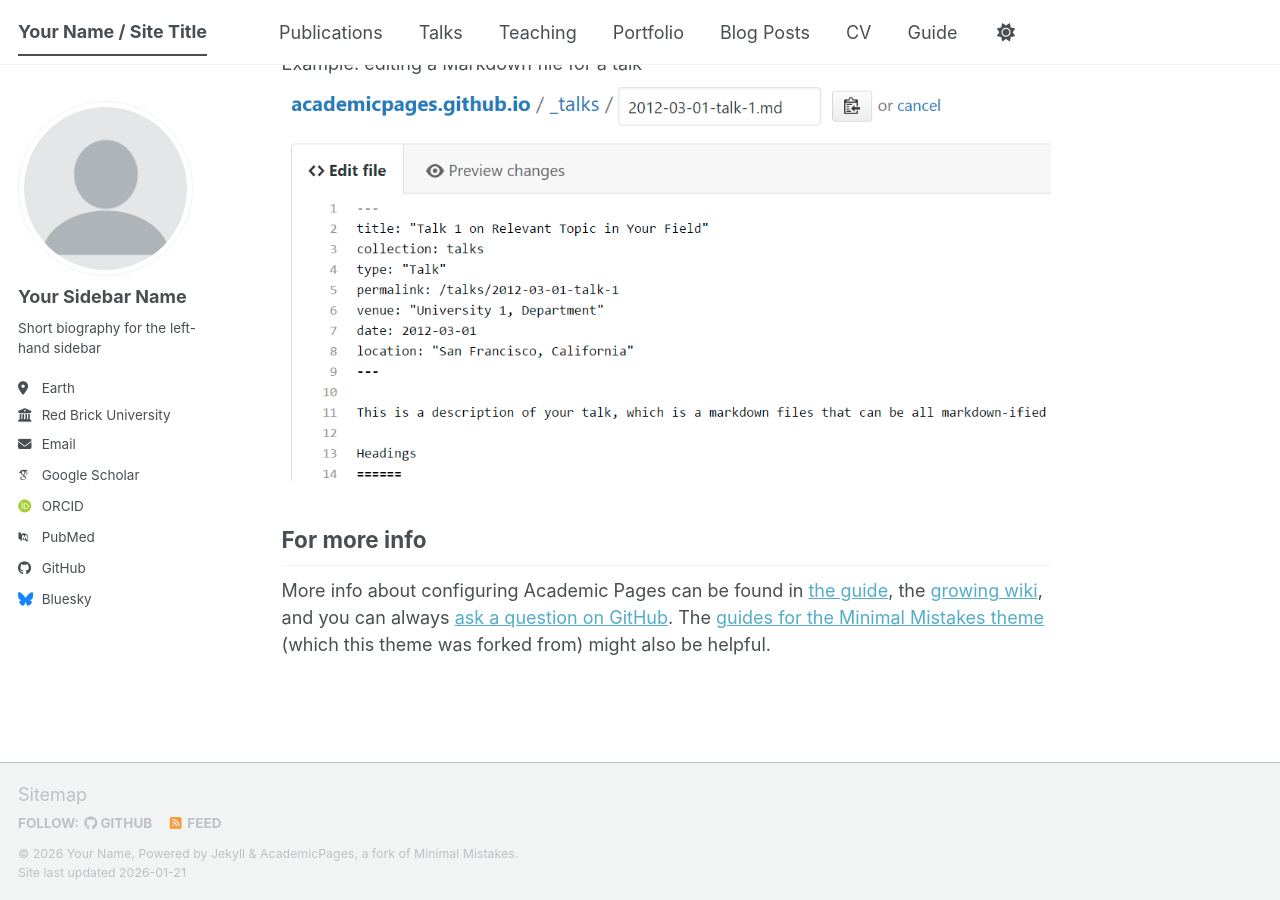
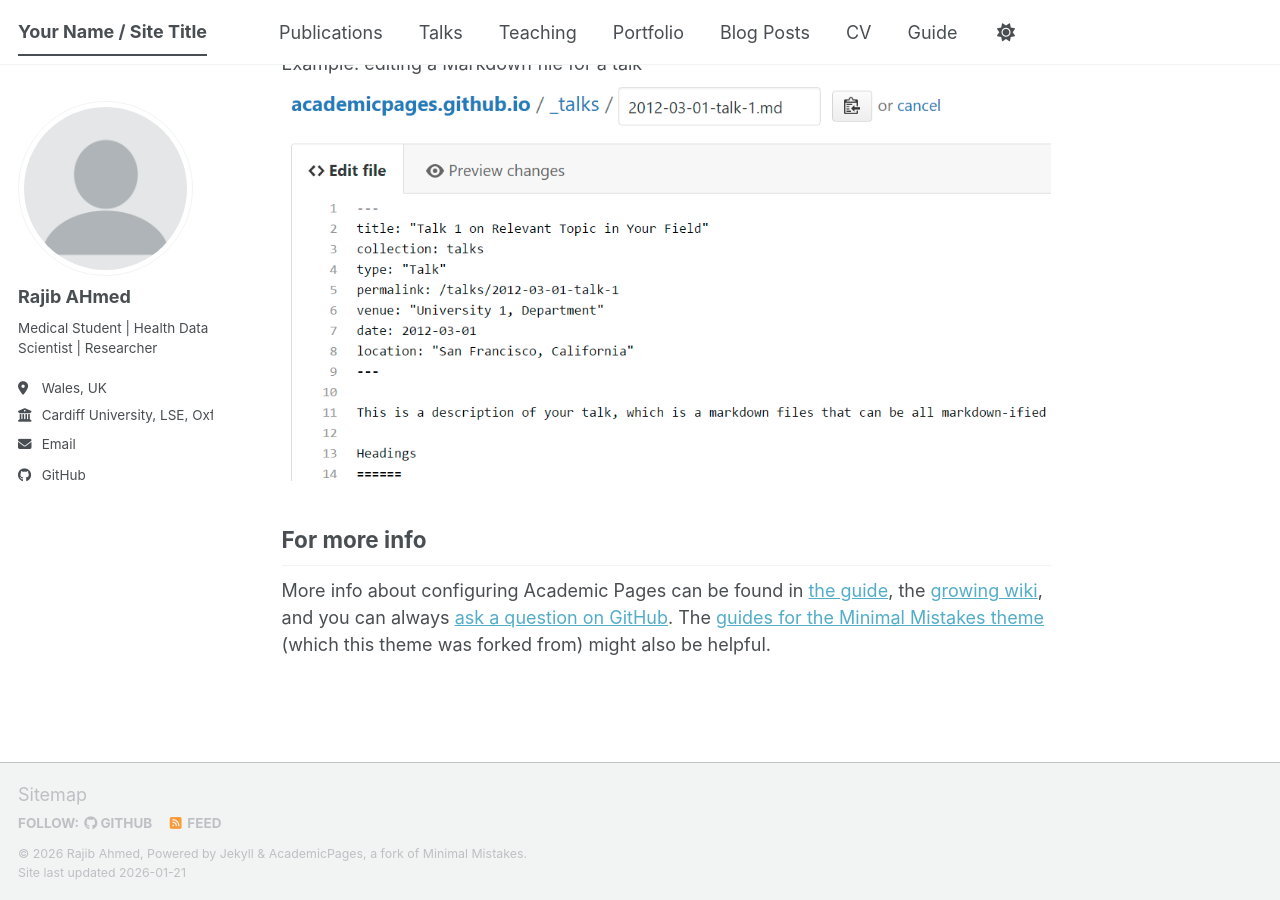
Before and after one commit to spades1404/spades1404.github.io, a Jekyll site: the page built from _pages/about.md, in a window 1280 px wide and 900 px high, scrolled down 2720 px. Built offline with Jekyll 4.4.1, drawn with Linux system fonts in a browser that asks for light colours; some web fonts are replaced; a script bundle is joined from its source files by our own code; library files that are not in the unit come from our copies.

Commit message:
Update _config.yml

```diff
--- a/_config.yml
+++ b/_config.yml
@@ -11,9 +11,9 @@ locale                   : "en-US"
 site_theme               : "default" # The available themes options are "default", "air", "sunrise", "mint", "dirt" and "contrast"
 title                    : "Your Name / Site Title"
 title_separator          : "-"
-name                     : &name "Your Name"
-description              : &description "Your Name's academic portfolio"   # Update this with a general description of your site, this is the default if not overridden by a page
-url                      : https://academicpages.github.io # The base hostname & protocol for your site e.g. "https://[your GitHub username].github.io",
+name                     : &name "Rajib Ahmed"
+description              : &description "Online CV"   # Update this with a general description of your site, this is the default if not overridden by a page
+url                      : https://spades1404.github.io # The base hostname & protocol for your site e.g. "https://[your GitHub username].github.io",
                                                            # or if you already have some other page hosted on Github then use "https://[your GitHub username].github.io/[Your Repo Name]"
 baseurl                  : "" # the subpath of your site, e.g. "/blog"
 repository               : "academicpages/academicpages.github.io"
@@ -24,24 +24,24 @@ repository               : "academicpages/academicpages.github.io"
 author:
   # Biographic information
   avatar           : "profile.png"
-  name             : "Your Sidebar Name"
-  pronouns         : # example: "she/her"
-  bio              : "Short biography for the left-hand sidebar"
-  location         : "Earth"
-  employer         : "Red Brick University"
+  name             : "Rajib AHmed"
+  pronouns         : # example: "he/him"
+  bio              : "Medical Student | Health Data Scientist | Researcher"
+  location         : "Wales, UK"
+  employer         : "Cardiff University, LSE, Oxford University"
   uri              : # URL
-  email            : "none@example.org"
+  email            : "x [at] y [dot] com (x = rajibahmed1404, y=gmail)" # Email address
 
   # Academic websites
   academia         : # URL
   arxiv            : # URL - Update with the correct link to your profile
-  googlescholar    : "https://scholar.google.com/citations?user=PS_CX0AAAAAJ"
+  googlescholar    : #""
   inspire-hep      : # URL
   impactstory      : # URL
-  orcid            : "https://orcid.org/yourorcidurl"
+  orcid            : #""
   semantic         : # URL
   ssrn             : # URL
-  pubmed           : "https://www.ncbi.nlm.nih.gov/pubmed/?term=john+snow"
+  pubmed           : #""
   researchgate     : # URL
   scopus           : # URL
   zotero           : # URL
@@ -51,13 +51,13 @@ author:
   bitbucket        : # Username - Update with your username on the site
   codepen          : # Username
   dribbble         : # Username
-  github           : "academicpages"
+  github           : "github.com/spades1404"
   kaggle           : # Username
   stackoverflow    : # User number or user number and name (i.e., use "1" or "1/jeff-atwood")
 
   # Social media
   artstation       : # Username
-  bluesky          : "bsky.app" # Replace this with you Bluesky username
+  bluesky          : #"bsky.app" # Replace this with you Bluesky username
   facebook         : # Username
   flickr           : # Username
   foursquare       : # Username
@@ -84,12 +84,12 @@ author:
 
 # Publication Category - The following the list of publication categories and their headings
 publication_category:
-  books:
-    title: 'Books'
-  manuscripts:
-    title: 'Journal Articles'
-  conferences:
-    title: 'Conference Papers'
+  #books:
+  #  title: 'Books'
+  #manuscripts:
+  #  title: 'Journal Articles'
+  #conferences:
+  #  title: 'Conference Papers'
 
 # Site Settings
 teaser                   :  # filename of teaser fallback teaser image placed in /images/ for social media previews
```
